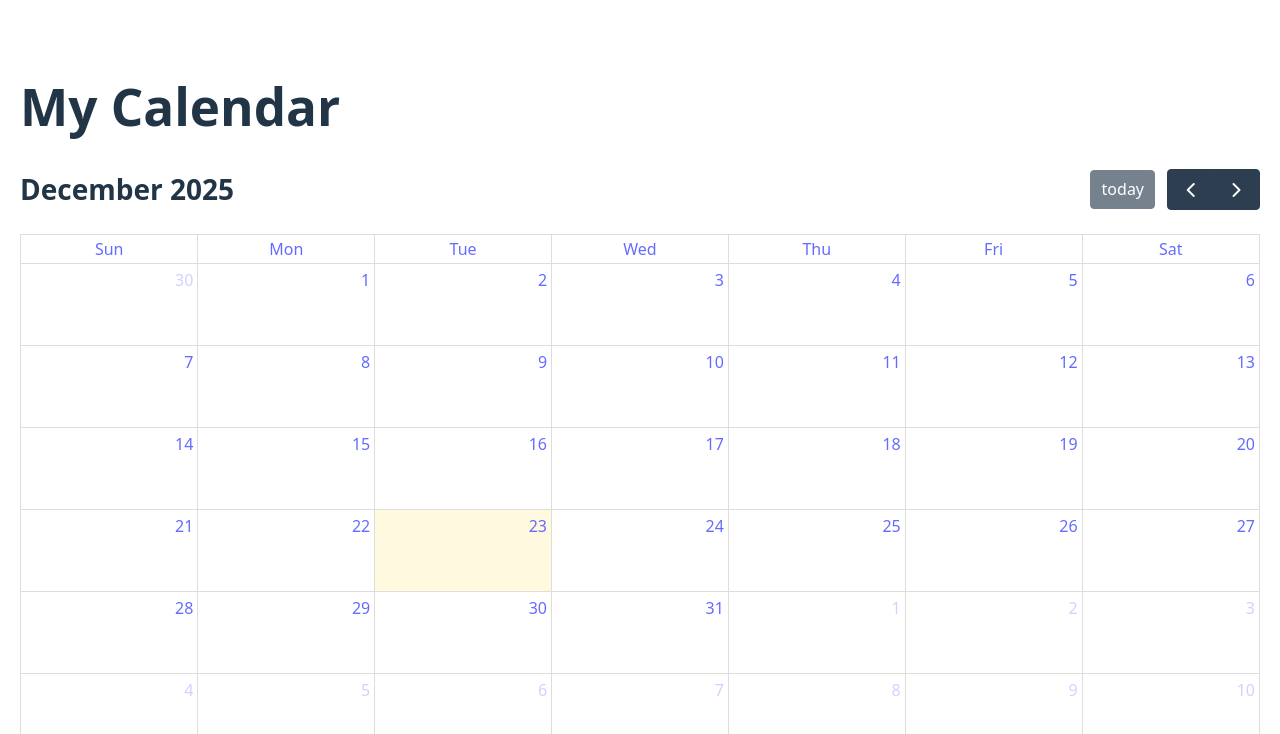
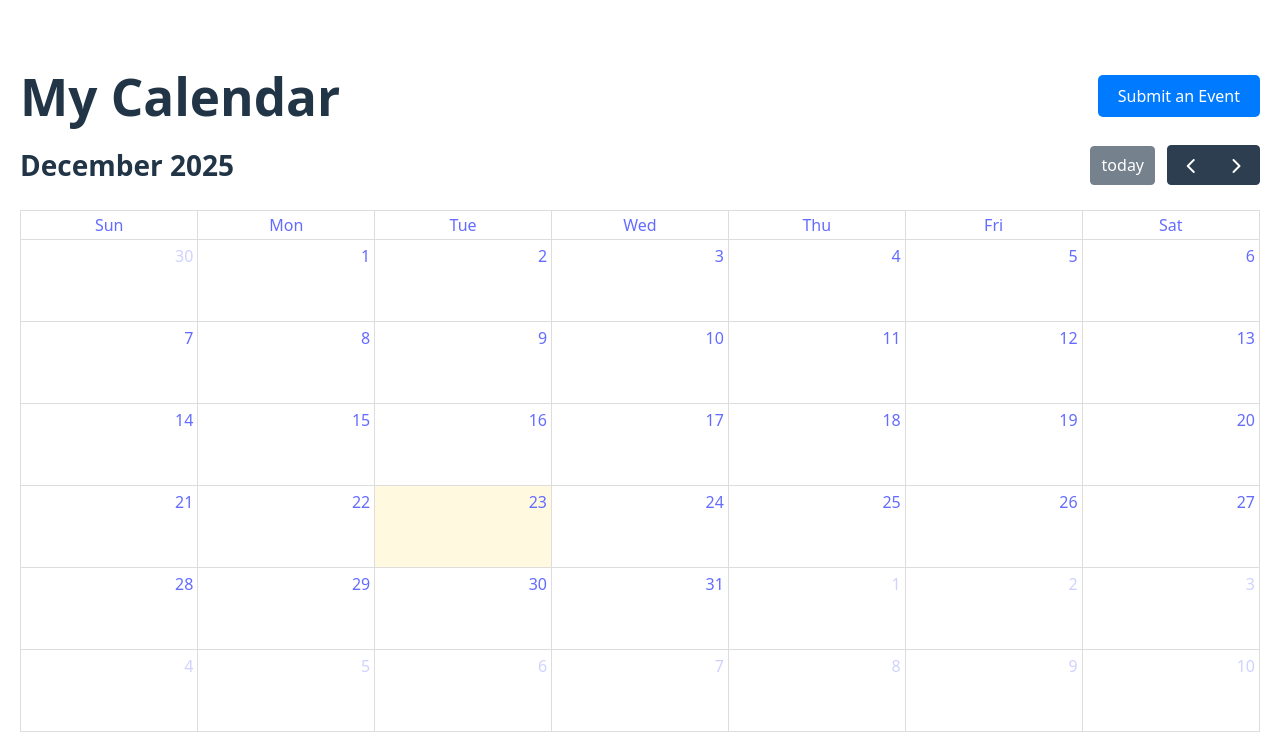
Before and after one commit to jaypeace6/my-calendar, a React (Vite) app: page / in a window 1280 px wide. Shown: the top 734 px of the page. Built offline with nearby package versions, Linux system fonts and the light colour scheme; no server answers.

Commit message:
created header and calendar files

```diff
--- a/src/App.jsx
+++ b/src/App.jsx
@@ -1,7 +1,7 @@
 import React, { useEffect, useState } from "react";
-import FullCalendar from "@fullcalendar/react";
-import dayGridPlugin from "@fullcalendar/daygrid";
 import axios from "axios";
+import Header from "./header";
+import Calendar from "./calendar";
 
 const API_KEY = import.meta.env.VITE_GOOGLE_CALENDAR_API_KEY;
 
@@ -9,7 +9,7 @@ function App() {
   const [events, setEvents] = useState([]);
   const CALENDAR_ID = "en.usa#holiday@group.v.calendar.google.com";
 
-  useEffect(() => {
+    useEffect(() => {
     const fetchEvents = async () => {
       try {
         const res = await axios.get(
@@ -32,15 +32,15 @@ function App() {
     fetchEvents();
   }, []);
 
+  const handleSubmitEvent = () => {
+    // Add logic for submitting an event
+    alert("Submit Event clicked!");
+  };
+
   return (
     <div style={{ padding: "20px" }}>
-      <h1>My Calendar</h1>
-      <FullCalendar
-        plugins={[dayGridPlugin]}
-        initialView="dayGridMonth"
-        events={events}
-        height="auto"
-      />
+      <Header onSubmitEvent={handleSubmitEvent} /> {/* Pass the submit handler */}
+      <Calendar events={events} /> {/* Pass the events to the calendar */}
     </div>
   );
 }
--- /dev/null
+++ b/src/calendar.jsx
@@ -0,0 +1,16 @@
+import React from "react";
+import FullCalendar from "@fullcalendar/react";
+import dayGridPlugin from "@fullcalendar/daygrid";
+
+const Calendar = ({ events }) => {
+  return (
+    <FullCalendar
+      plugins={[dayGridPlugin]}
+      initialView="dayGridMonth"
+      events={events}
+      height="auto"
+    />
+  );
+};
+
+export default Calendar;
--- /dev/null
+++ b/src/header.jsx
@@ -0,0 +1,35 @@
+import React from "react";
+
+const Header = ({ onSubmitEvent }) => {
+  return (
+    <div
+      style={{
+        display: "flex",
+        justifyContent: "space-between",
+        alignItems: "center",
+        marginBottom: "20px",
+      }}
+    >
+      {/* Left side: Calendar Name */}
+      <h1 style={{ margin: 0 }}>My Calendar</h1>
+
+      {/* Right side: Submit Event Button */}
+      <button
+        style={{
+          padding: "10px 20px",
+          fontSize: "16px",
+          backgroundColor: "#007bff",
+          color: "white",
+          border: "none",
+          borderRadius: "5px",
+          cursor: "pointer",
+        }}
+        onClick={onSubmitEvent}
+      >
+        Submit an Event
+      </button>
+    </div>
+  );
+};
+
+export default Header;
```
